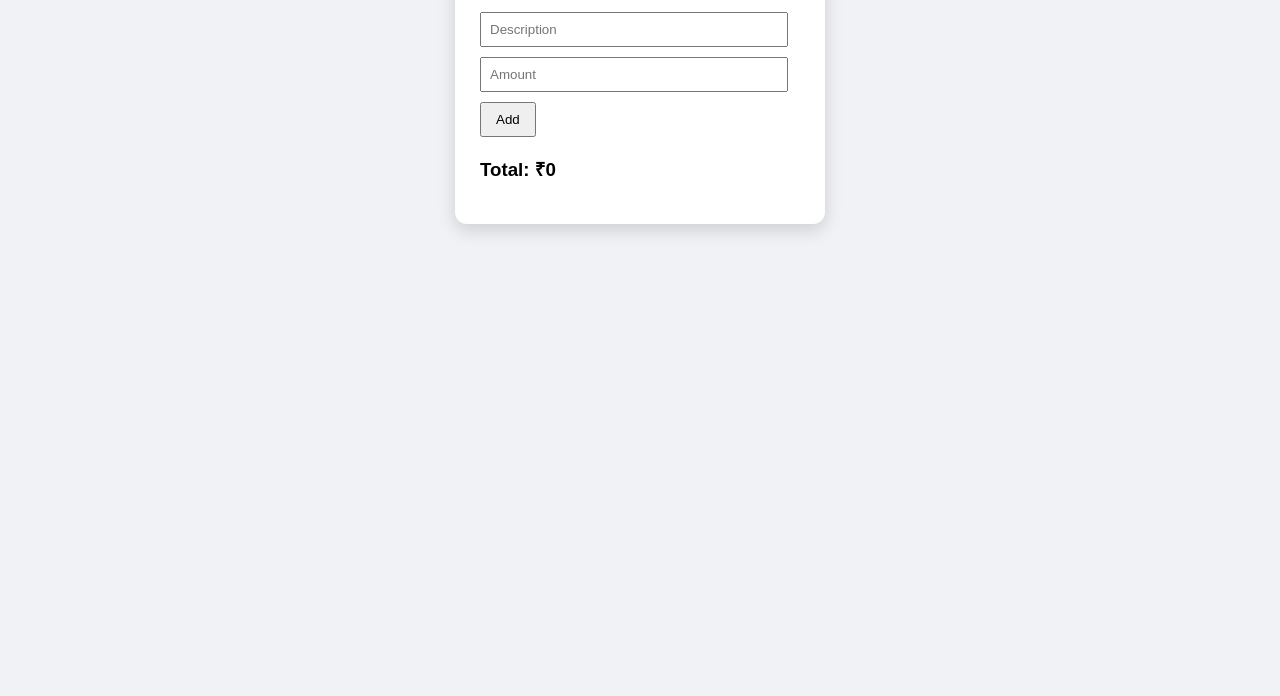
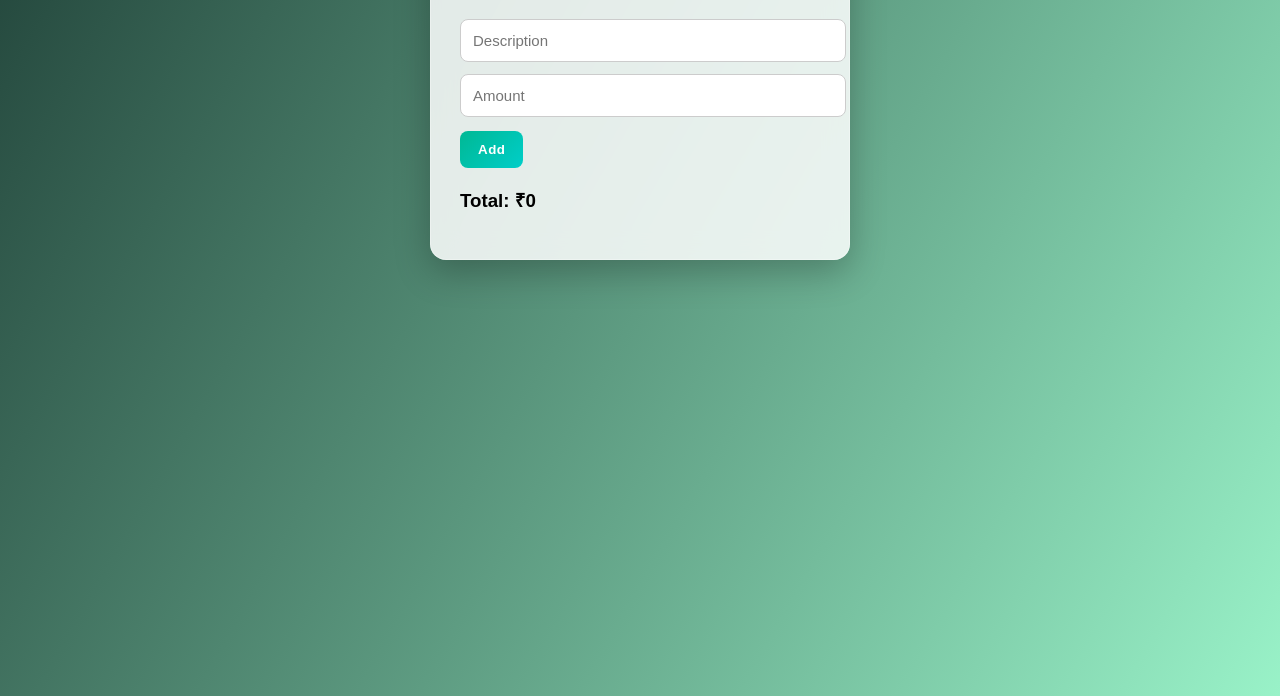
Before and after one commit to Ayush7361/expense-tracker, a plain HTML site: page index.html in a window 1280 px wide. Shown: the part 184-880 px from the top of the page. Before the commit the page ends 800 px from the top, so only its background shows below. Drawn offline with Linux system fonts and the light colour scheme.

Commit message:
Enhance styles for body and app components

```diff
--- a/index.css
+++ b/index.css
@@ -1,36 +1,108 @@
+
 body {
-    font-family: Arial;
-    background: #f0f2f5;
+    font-family: Arial, sans-serif;
+    background: linear-gradient(120deg, #1f4037, #99f2c8);
+    min-height: 100vh;
+    margin: 0;
+
     display: flex;
     justify-content: center;
-    margin-top: 80px;
+    align-items: flex-start;
+    padding-top: 80px;
 }
 
 .app {
-    background: white;
-    padding: 25px;
-    border-radius: 12px;
-    width: 320px;
-    box-shadow: 0 6px 18px rgba(0,0,0,0.15);
+    background: rgba(255, 255, 255, 0.85);
+    backdrop-filter: blur(12px);
+    padding: 30px;
+    border-radius: 16px;
+    width: 360px;
+
+    box-shadow:
+        0 12px 35px rgba(0,0,0,0.25),
+        inset 0 0 0 1px rgba(255,255,255,0.3);
+
+    transition: all 0.25s ease;
+}
+
+.app:hover {
+    transform: translateY(-4px) scale(1.01);
 }
 
 input {
-    width: 90%;
-    padding: 8px;
-    margin-top: 10px;
+    width: 100%;
+    padding: 12px;
+    margin-top: 12px;
+
+    border-radius: 8px;
+    border: 1px solid #ccc;
+    outline: none;
+
+    font-size: 15px;
+
+    transition: all 0.2s ease;
+}
+
+input:focus {
+    border-color: #00b894;
+    box-shadow: 0 0 0 3px rgba(0,184,148,0.25);
 }
 
 button {
-    margin-top: 10px;
-    padding: 8px 14px;
+    margin-top: 14px;
+    padding: 11px 18px;
+
+    border-radius: 8px;
+    border: none;
+
+    background: linear-gradient(135deg, #00b894, #00cec9);
+    color: white;
+    font-weight: bold;
+    letter-spacing: 0.5px;
+
     cursor: pointer;
+
+    transition: all 0.2s ease;
+}
+
+button:hover {
+    transform: translateY(-1px);
+    box-shadow: 0 6px 12px rgba(0,0,0,0.2);
+}
+
+button:active {
+    transform: scale(0.96);
 }
 
 li {
     display: flex;
     justify-content: space-between;
-    margin-top: 12px;
-    background: #fafafa;
-    padding: 6px;
-    border-radius: 6px;
+    align-items: center;
+
+    margin-top: 14px;
+    padding: 12px;
+
+    border-radius: 10px;
+    background: linear-gradient(120deg, #ffffff, #f3f7ff);
+    border: 1px solid #eaeaea;
+
+    transition: all 0.2s ease;
 }
+
+li:hover {
+    transform: translateX(4px);
+    background: linear-gradient(120deg, #e8f0ff, #ffffff);
+}
+
+::-webkit-scrollbar {
+    width: 8px;
+}
+
+::-webkit-scrollbar-track {
+    background: transparent;
+}
+
+::-webkit-scrollbar-thumb {
+    background: #00b894;
+    border-radius: 10px;
+}
```
